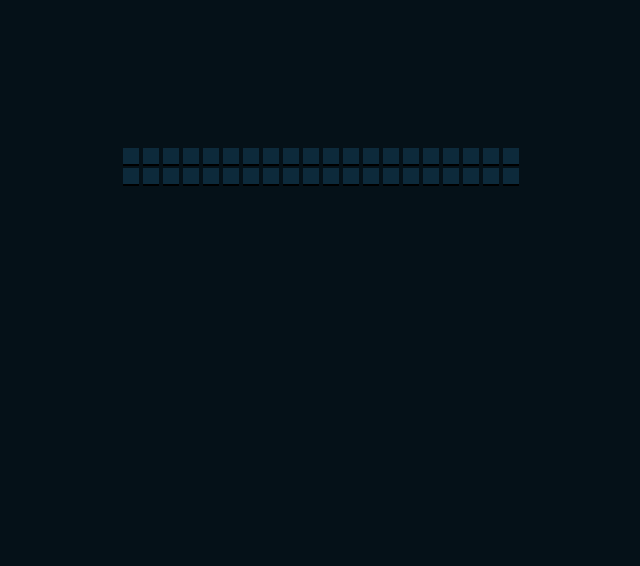
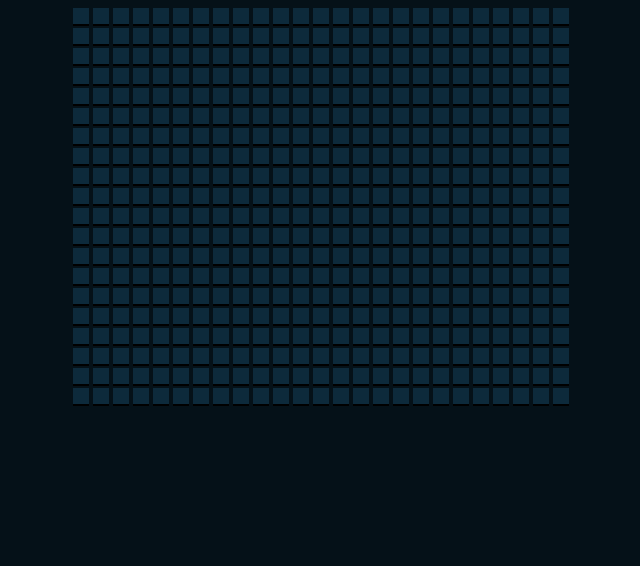
Before and after one commit to Chanksela/light-paint, a plain HTML site: page index.html in a window 1280 px wide. Shown: the part 234-800 px from the top of the page, without its empty margins (319-959 px from the left). Drawn offline with Linux system fonts and the light colour scheme.

Commit message:
finished whole project

```diff
--- a/index.html
+++ b/index.html
@@ -5,51 +5,12 @@
     <meta http-equiv="X-UA-Compatible" content="IE=edge" />
     <meta name="viewport" content="width=device-width, initial-scale=1.0" />
     <title>Light Paint</title>
-    <script src="script.js"></script>
+    <script src="script.js" defer></script>
     <link rel="stylesheet" href="style.css" />
   </head>
   <body>
-    <div class="container" id="container">
-      <div class="square"></div>
-      <div class="square"></div>
-      <div class="square"></div>
-      <div class="square"></div>
-      <div class="square"></div>
-      <div class="square"></div>
-      <div class="square"></div>
-      <div class="square"></div>
-      <div class="square"></div>
-      <div class="square"></div>
-      <div class="square"></div>
-      <div class="square"></div>
-      <div class="square"></div>
-      <div class="square"></div>
-      <div class="square"></div>
-      <div class="square"></div>
-      <div class="square"></div>
-      <div class="square"></div>
-      <div class="square"></div>
-      <div class="square"></div>
-      <div class="square"></div>
-      <div class="square"></div>
-      <div class="square"></div>
-      <div class="square"></div>
-      <div class="square"></div>
-      <div class="square"></div>
-      <div class="square"></div>
-      <div class="square"></div>
-      <div class="square"></div>
-      <div class="square"></div>
-      <div class="square"></div>
-      <div class="square"></div>
-      <div class="square"></div>
-      <div class="square"></div>
-      <div class="square"></div>
-      <div class="square"></div>
-      <div class="square"></div>
-      <div class="square"></div>
-      <div class="square"></div>
-      <div class="square"></div>
-    </div>
+    <h1 id="header">Move the Mouse</h1>
+
+    <div class="container" id="container"></div>
   </body>
 </html>
--- a/script.js
+++ b/script.js
@@ -0,0 +1,34 @@
+const header = document.getElementById("header");
+const container = document.getElementById("container");
+const SQUARES = 500;
+const colors = [
+  "#A8006D",
+  "#E43F47",
+  "#FF822F",
+  "#F8CE18",
+  "#6BAA2C",
+  "#6C4821",
+];
+
+for (let i = 0; i < SQUARES; i++) {
+  const square = document.createElement("div");
+  square.classList.add("square");
+  container.appendChild(square);
+
+  square.addEventListener("mouseover", () => paintOnHover(square, header));
+  square.addEventListener("mouseout", () => paintRemove(square, header));
+}
+function paintOnHover(element, element1) {
+  const color = getRandomColor();
+
+  element.style.backgroundColor = color;
+  element1.style.color = color;
+}
+function paintRemove(element, element1) {
+  element.style.backgroundColor = "";
+  element1.style.color = "white";
+  console.log("Element removed");
+}
+function getRandomColor() {
+  return colors[Math.floor(Math.random() * colors.length)];
+}
--- a/style.css
+++ b/style.css
@@ -16,7 +16,7 @@ body {
   justify-content: center;
   align-items: center;
   flex-wrap: wrap;
-  max-width: 400px;
+  max-width: 500px;
 }
 .square {
   background-color: rgb(13, 42, 59);
@@ -30,3 +30,6 @@ body {
 .square:hover {
   transition-duration: 0s;
 }
+#header {
+  transition: 0.3s ease;
+}
```
